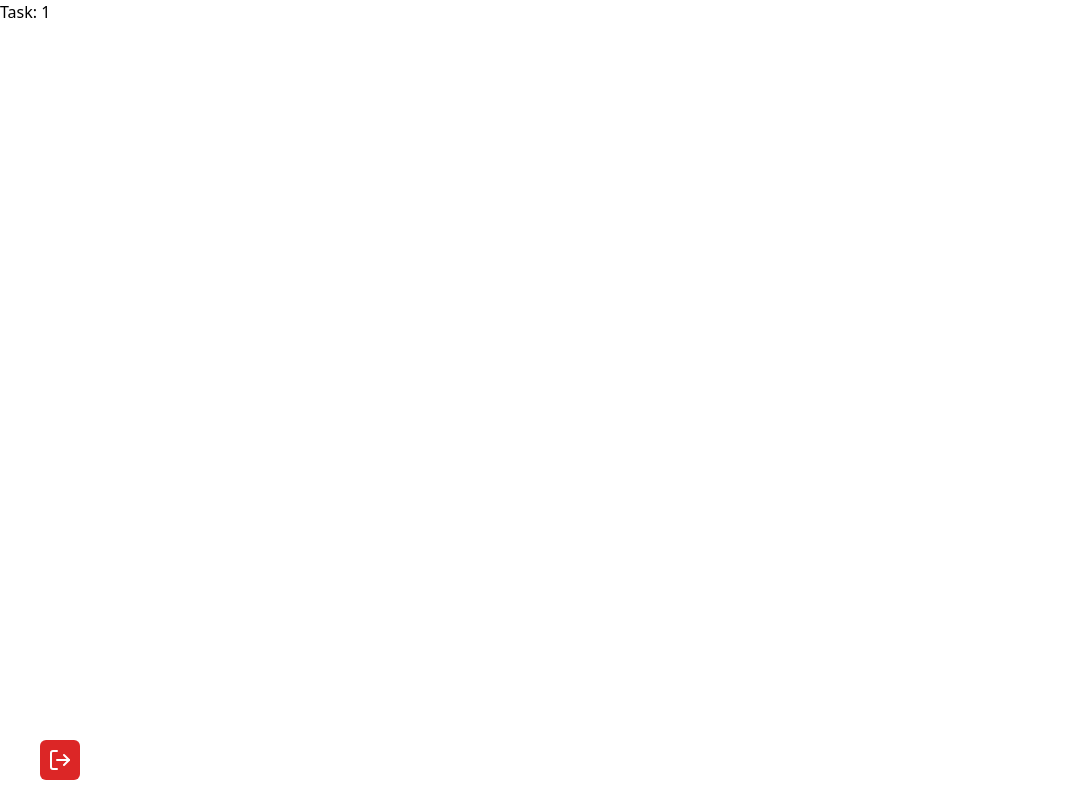
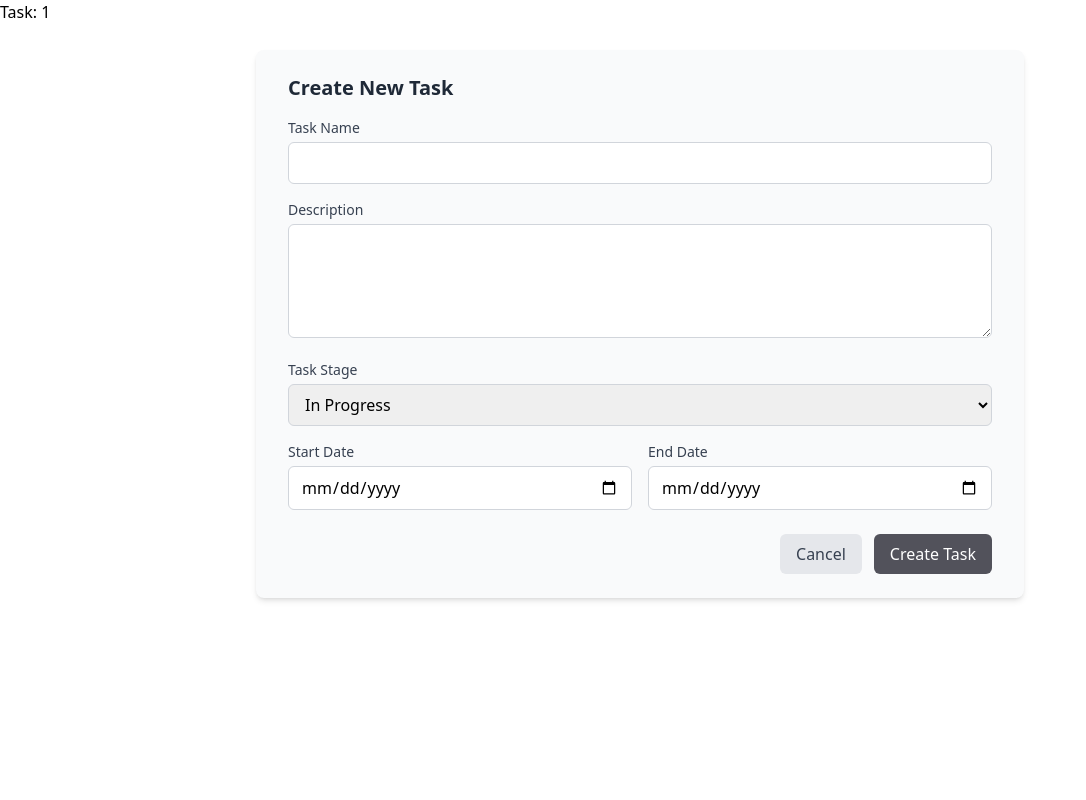
Before and after one commit to KaraniAbdellah/ConstructionXpert_App, a React (Vite) app in the folder frontend/: page /projectDetails/1 in a window 1280 px wide. Shown: the whole page, without its empty margins (0-1086 px from the left). Built offline with nearby package versions, Linux system fonts and the light colour scheme.

Commit message:
add task form

```diff
--- a/frontend/src/App.jsx
+++ b/frontend/src/App.jsx
@@ -4,15 +4,13 @@ import ProctedRoutes from "./components/ProctedRoutes";
 import Main from "./components/main_com/Main";
 import Auth from "./components/auth/Auth";
 import Task from "./components/main_com/Task";
-import { LogOut } from "lucide-react";
-import {Toaster} from "react-hot-toast";
+// import {Toaster} from "react-hot-toast";
 
 // Import Css Filies
 import "./css_styles/bg.css";
 
 function App() {
   const user = true; // user is login
-  const handleLogout = () => {};
 
   return (
     <div className="w-full relative min-h-screen">
@@ -30,14 +28,8 @@ function App() {
           <Route path="/projectDetails/:id" element={<Task></Task>}></Route>
         </Routes>
 
+
         {/* Log Out Button */}
-        <button
-          onClick={() => handleLogout()}
-          type="button"
-          class="text-white absolute bottom-5 left-10 bg-red-600 hover:bg-red-700 focus:outline-none font-medium rounded-md text-sm p-2 text-center dark:bg-red-600 dark:hover:bg-red-700 dark:focus:ring-red-900"
-        >
-          <LogOut />
-        </button>
       </div>
     </div>
   );
--- a/frontend/src/components/main_com/Main.jsx
+++ b/frontend/src/components/main_com/Main.jsx
@@ -1,13 +1,22 @@
 import React from "react";
 import Project from "./Project";
 import Task from "./Task";
+import { LogOut } from "lucide-react";
 import Resource from "./Resource";
 
 export default function Main() {
+  const handleLogout = () => {};
 
   return (
     <div className="relative w-full h-screen">
       <Project></Project>
+      <button
+          onClick={() => handleLogout()}
+          type="button"
+          class="text-white absolute bottom-5 left-10 bg-red-600 hover:bg-red-700 focus:outline-none font-medium rounded-md text-sm p-2 text-center dark:bg-red-600 dark:hover:bg-red-700 dark:focus:ring-red-900"
+        >
+          <LogOut />
+        </button>
     </div>
   );
 }
--- a/frontend/src/components/main_com/Project.jsx
+++ b/frontend/src/components/main_com/Project.jsx
@@ -157,6 +157,7 @@ export default function Project() {
                 >
                   <Trash2 size={16} />
                 </button>
+
                 <button
                   onClick={() => handleEdit(project._id)}
                   type="button"
--- a/frontend/src/components/main_com/Task.jsx
+++ b/frontend/src/components/main_com/Task.jsx
@@ -1,5 +1,6 @@
 import React, { useEffect } from 'react';
 import { useParams } from 'react-router';
+import TaskForm from './TaskForm';
 
 export default function Task() {
   const {id} = useParams();
@@ -7,6 +8,10 @@ export default function Task() {
 
   });
   return (
-    <div>Task: {id}</div>
+    <>
+      <div>Task: {id}</div>
+      <TaskForm></TaskForm>
+    </>
+
   );
 }
--- a/frontend/src/components/main_com/TaskForm.jsx
+++ b/frontend/src/components/main_com/TaskForm.jsx
@@ -1,7 +1,151 @@
-import React from 'react'
+import React, { useState } from 'react';
+import { Toaster } from 'react-hot-toast';
 
-export default function TaskForm() {
+const TaskForm = ({ isEdit = false, initialData = {}, onSubmit, onCancel }) => {
+  const [name, setName] = useState(initialData.Name || '');
+  const [description, setDescription] = useState(initialData.Description || '');
+  const [taskStage, setTaskStage] = useState(initialData.TaskStage || 'In Progress');
+  const [startDate, setStartDate] = useState(initialData.StartDate ? new Date(initialData.StartDate).toISOString().split('T')[0] : '');
+  const [endDate, setEndDate] = useState(initialData.EndDate ? new Date(initialData.EndDate).toISOString().split('T')[0] : '');
+
+  const handleSubmit = (e) => {
+    e.preventDefault();
+
+    const taskData = {
+      Name: name,
+      Description: description,
+      TaskStage: taskStage,
+      StartDate: startDate,
+      EndDate: endDate
+    };
+
+    onSubmit(taskData);
+  };
+
+  const handleCancel = () => {
+    onCancel();
+  };
+
   return (
-    <div>TaskForm</div>
-  )
-}
+    <div className="bg-gray-50 z-50 px-8 py-6 top-[50px] md:w-[60%] w-[90%] absolute -translate-x-1/2 transform left-1/2 rounded-lg shadow-md">
+      <Toaster position="top-center" reverseOrder={true} />
+      <h2 className="text-xl font-bold text-gray-800 mb-4">
+        {isEdit ? "Update Task" : "Create New Task"}
+      </h2>
+
+      <form onSubmit={handleSubmit}>
+        <div className="mb-4">
+          <label
+            htmlFor="Name"
+            className="block text-sm font-medium text-gray-700 mb-1"
+          >
+            Task Name
+          </label>
+          <input
+            type="text"
+            id="Name"
+            name="name"
+            value={name}
+            onChange={(e) => setName(e.target.value)}
+            className="w-full px-3 py-2 border border-gray-300 rounded-md focus:outline-none focus:ring-2 focus:ring-zinc-500"
+            required
+          />
+        </div>
+
+        <div className="mb-4">
+          <label
+            htmlFor="Description"
+            className="block text-sm font-medium text-gray-700 mb-1"
+          >
+            Description
+          </label>
+          <textarea
+            id="Description"
+            name="Description"
+            value={description}
+            onChange={(e) => setDescription(e.target.value)}
+            className="w-full px-3 py-2 border border-gray-300 rounded-md focus:outline-none focus:ring-2 focus:ring-zinc-500"
+            rows="4"
+            required
+          />
+        </div>
+
+        <div className="mb-4">
+          <label
+            htmlFor="TaskStage"
+            className="block text-sm font-medium text-gray-700 mb-1"
+          >
+            Task Stage
+          </label>
+          <select
+            id="TaskStage"
+            name="TaskStage"
+            value={taskStage}
+            onChange={(e) => setTaskStage(e.target.value)}
+            className="w-full px-3 py-2 border border-gray-300 rounded-md focus:outline-none focus:ring-2 focus:ring-zinc-500"
+            required
+          >
+            <option value="In Progress">In Progress</option>
+            <option value="Review">Review</option>
+            <option value="Completed">Completed</option>
+          </select>
+        </div>
+
+        <div className="grid grid-cols-1 md:grid-cols-2 gap-4 mb-6">
+          <div>
+            <label
+              htmlFor="StartDate"
+              className="block text-sm font-medium text-gray-700 mb-1"
+            >
+              Start Date
+            </label>
+            <input
+              type="date"
+              id="StartDate"
+              name="StartDate"
+              value={startDate}
+              onChange={(e) => setStartDate(e.target.value)}
+              className="w-full px-3 py-2 border border-gray-300 rounded-md focus:outline-none focus:ring-2 focus:ring-zinc-500"
+              required
+            />
+          </div>
+          <div>
+            <label
+              htmlFor="EndDate"
+              className="block text-sm font-medium text-gray-700 mb-1"
+            >
+              End Date
+            </label>
+            <input
+              type="date"
+              id="EndDate"
+              name="EndDate"
+              value={endDate}
+              onChange={(e) => setEndDate(e.target.value)}
+              className="w-full px-3 py-2 border border-gray-300 rounded-md focus:outline-none focus:ring-2 focus:ring-zinc-500"
+              required
+            />
+          </div>
+        </div>
+
+        <div className="flex justify-end space-x-3">
+          <button
+            type="button"
+            onClick={handleCancel}
+            className="px-4 py-2 text-gray-700 bg-gray-200 rounded-md hover:bg-gray-300"
+          >
+            Cancel
+          </button>
+          <button
+            type="submit"
+            className="px-4 py-2 bg-zinc-600 text-white rounded-md hover:bg-zinc-700"
+          >
+            {isEdit ? "Update Task" : "Create Task"}
+          </button>
+        </div>
+      </form>
+    </div>
+  );
+};
+
+export default TaskForm;
```
Also changed, not shown: 1 other file (tests, documents, lock files or other folders).
